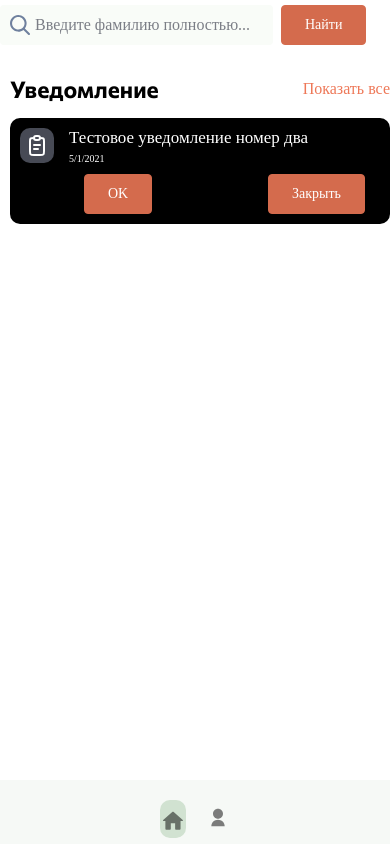
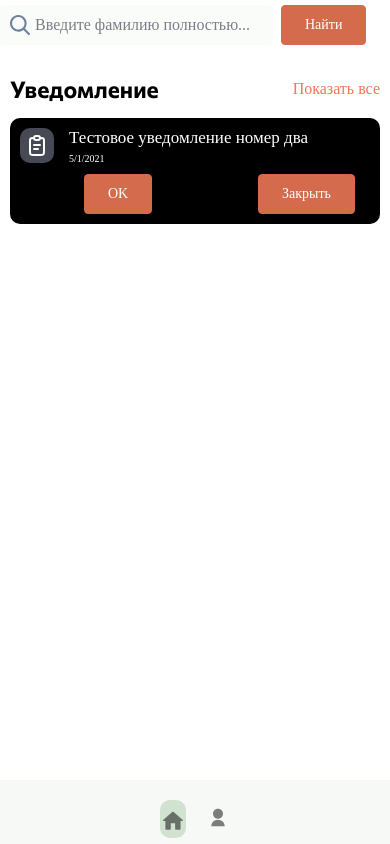
Before and after one commit to franze6/puppy-project, a React app: page /main/ in a window 390 px wide. Built offline with nearby package versions, Linux system fonts and the light colour scheme; a web font is replaced by a local one.

Commit message:
FIX: menu and notification

```diff
--- a/src/App.scss
+++ b/src/App.scss
@@ -18,7 +18,6 @@
 .wrapper {
   display: flex;
   position: relative;
-  min-height: 100vh;
 }
 
 .content {
@@ -27,7 +26,7 @@
 }
 
 .content_active {
-  transform: translateX(200px);
+  transform: translateX(400px);
   transition: all 900ms cubic-bezier(0.8, 0, 0.33, 1);
 }
 
@@ -53,4 +52,19 @@
   .search {
     left: 0;
   }
+  .content_active {
+    transform: translateX(0);
+  }
 }
+@media (max-width: 800px) {
+  .page {
+    margin-left: 0;
+    margin-bottom: 70px;
+  }
+  .search {
+    left: 0;
+  }
+  .content_active {
+    transform: translateX(0);
+  }
+}
--- a/src/Components/Notification/Notification.scss
+++ b/src/Components/Notification/Notification.scss
@@ -62,3 +62,9 @@
   justify-content: space-between;
   padding: 10px 15px 0;
 }
+
+@media (max-width: 700px) {
+  .wrapper {
+    max-width: 100vw;
+  }
+}
--- a/src/Components/SidePanel/SidePanel.scss
+++ b/src/Components/SidePanel/SidePanel.scss
@@ -96,12 +96,6 @@
   }
 }
 
-@media (max-width: 1100px) {
-  .wrap {
-    max-width: 600px;
-  }
-}
-
 @media (max-width: 800px) {
   .text_menu {
     margin-left: 5px;
@@ -117,7 +111,7 @@
   }
 }
 
-@media only screen and (max-width: 600px) {
+@media only screen and (max-width: 700px) {
   .menu_wrap {
     bottom: 0;
     width: 100vw;
@@ -148,7 +142,7 @@
 
   .text_menu {
     display: flex;
-    top: -200px;
+    top: -1000px;
   }
 
   .menu_item:hover {
```
